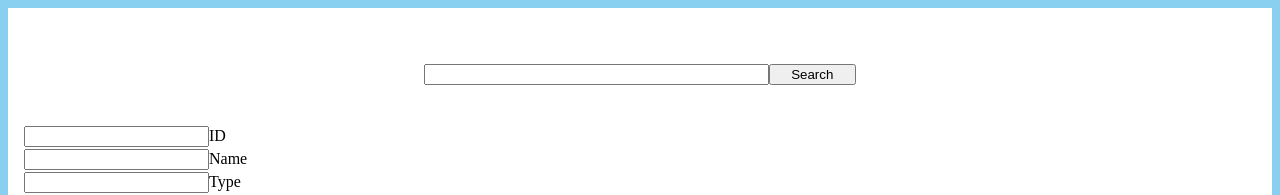
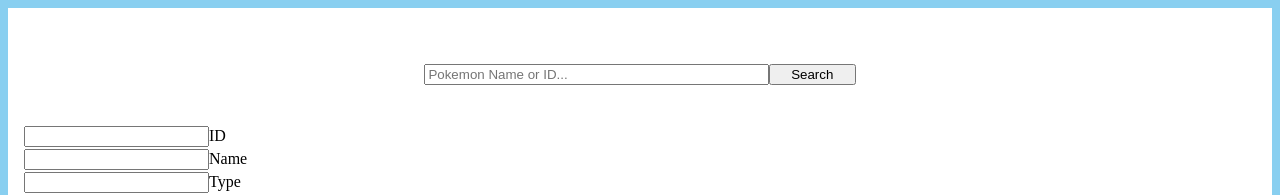
Before and after one commit to joemas08/pokemon-react-project, a React (Vite) app: page / in a window 1280 px wide. Shown: the top 195 px of the page. Built offline with nearby package versions, Linux system fonts and the light colour scheme.

Commit message:
add placeholder text, correct margin for form

```diff
--- a/src/PokemonPage.css
+++ b/src/PokemonPage.css
@@ -6,6 +6,7 @@
   max-width: 1280px;
   padding: 1rem;
   background-color: white;
+  margin: auto;
 }
 
 .searchInput {
--- a/src/PokemonPage.tsx
+++ b/src/PokemonPage.tsx
@@ -1,7 +1,6 @@
-import { ChangeEvent, ImgHTMLAttributes, useState } from 'react'
+import { ChangeEvent, useState } from 'react'
 import { AttribueList } from './AttributeList'
 import Axios from 'axios'
-import Helmet from 'react-helmet'
 
 import './PokemonPage.css'
 
@@ -39,6 +38,7 @@
             onChange={(event: ChangeEvent<HTMLInputElement>): void =>
               setPokemon(event.target.value)
             }
+            placeholder='Pokemon Name or ID...'
           />
           <button onClick={() => sendPokemonRequest(pokemon)}> Search </button>
         </div>
```
